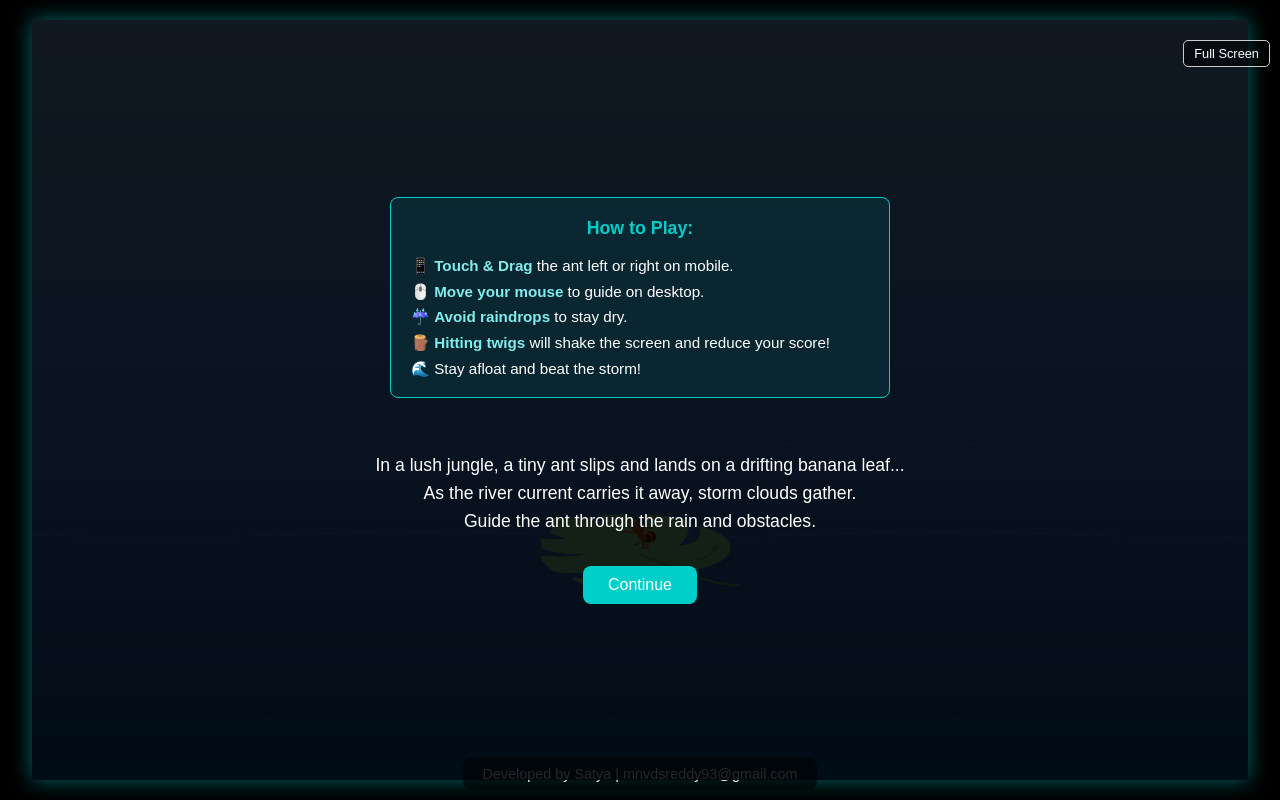
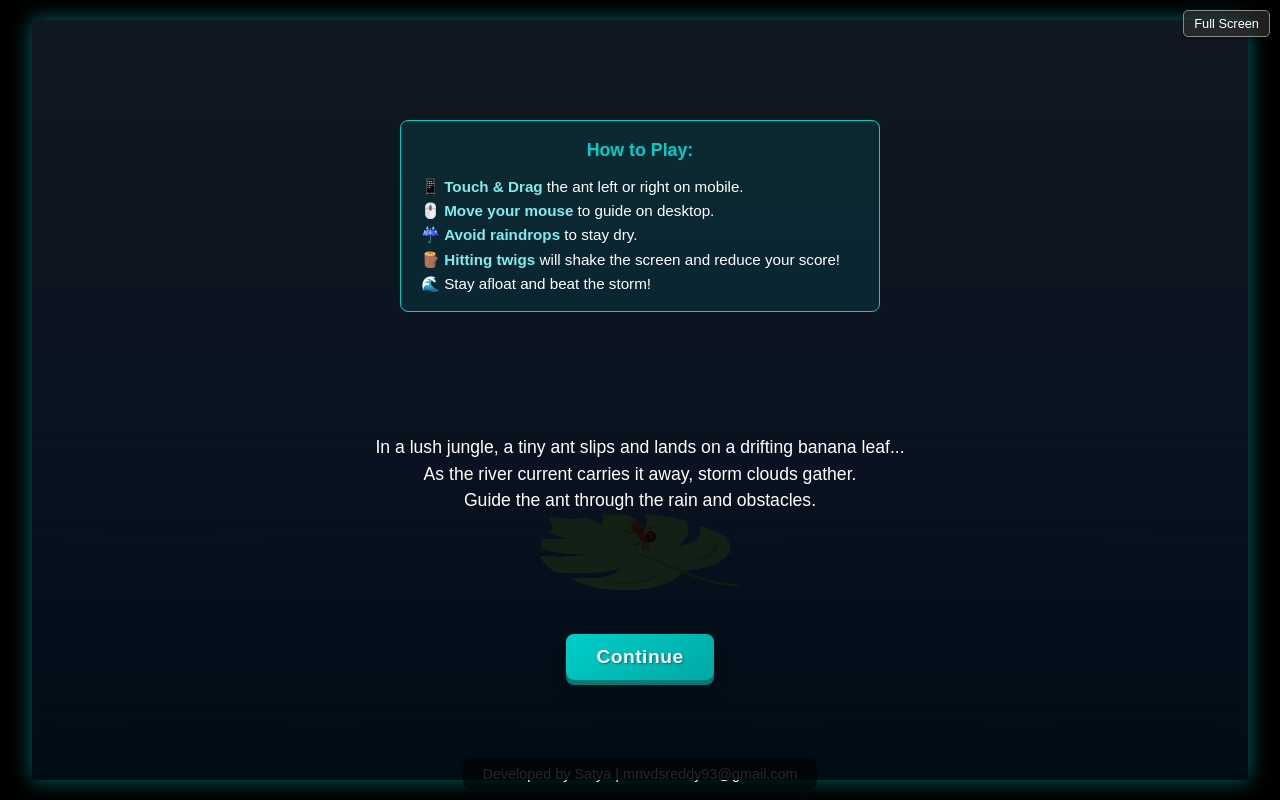
Before and after one commit to reddy5310/antventure-final-pwa, a plain HTML site: page index.html in a window 1280 px wide. Drawn offline with Linux system fonts and the light colour scheme.

Commit message:
Update index.html instructions and start button improvements

```diff
--- a/index.html
+++ b/index.html
@@ -3,7 +3,7 @@
 <head>
     <meta charset="UTF-8" />
     <meta name="viewport" content="width=device-width, initial-scale=1.0, user-scalable=no" />
-    <title>Antventure: Complete Edition (v9.1 - Instructions)</title>
+    <title>Antventure: Complete Edition (v9.2 - Buttons)</title>
     <style>
         /* Basic reset and full viewport setup */
         * { box-sizing: border-box; margin: 0; padding: 0; }
@@ -16,10 +16,9 @@
             display: flex; justify-content: center; align-items: center;
             flex-direction: column;
         }
-        /* Game container will be sized by JS */
         #gameContainer {
             position: relative; max-width: 100%; max-height: 100%;
-            box-shadow: 0 0 20px rgba(0, 206, 201, 0.5); /* User's teal glow */
+            box-shadow: 0 0 20px rgba(0, 206, 201, 0.5);
             background-color: #111; overflow: hidden;
         }
         canvas {
@@ -27,99 +26,108 @@
             image-rendering: -webkit-optimize-contrast; image-rendering: crisp-edges;
             position: absolute; top: 0; left: 0; z-index: 1;
         }
-        /* Overlays for Intro, Title, Game Over (User's Style) */
         #intro, #titleScreen, #gameOver {
             position: absolute; top: 0; left: 0; width: 100%; height: 100%;
-            display: flex; flex-direction: column; align-items: center; justify-content: center;
-            background: rgba(0,0,0,0.85); /* User's original alpha */
-            color: white; z-index: 10;
-            text-align: center; padding: 20px;
+            display: flex; flex-direction: column; align-items: center;
+            justify-content: space-evenly; background: rgba(0,0,0,0.85);
+            color: white; z-index: 10; text-align: center;
+            padding: 25px 15px; overflow-y: auto;
         }
-        /* Styling for the new Instructions Box */
+        #intro > div, #intro > button { flex-shrink: 0; }
+
         #instructions {
-            border: 1px solid #00cec9; /* Teal border */
-            background-color: rgba(0, 206, 201, 0.1); /* Faint teal background */
-            padding: 15px 20px;
-            border-radius: 8px;
-            margin-bottom: 25px; /* Space between instructions and story */
-            max-width: 500px; /* Limit width */
-            width: 80%;
-            font-size: 0.95rem;
-            line-height: 1.7;
-            text-align: left; /* Align instruction text left */
-            opacity: 0; /* Start hidden for fade-in */
-            animation: fadein 3s 0.5s forwards; /* Apply fade-in, slight delay */
+            border: 1px solid #00cec9; background-color: rgba(0, 206, 201, 0.1);
+            padding: 15px 20px; border-radius: 8px; margin-bottom: 20px;
+            max-width: 480px; width: 90%; font-size: clamp(0.85rem, 2.2vw, 0.95rem);
+            line-height: 1.6; text-align: left; opacity: 0; animation: fadein 3s 0.5s forwards;
         }
-        #instructions h3 {
-             text-align: center;
-             margin-bottom: 10px;
-             color: #00cec9; /* Teal heading */
+        #instructions h3 { text-align: center; margin-bottom: 10px; color: #00cec9; }
+        #instructions b { color: #81ecec; }
+
+        #introText {
+            font-size: clamp(0.9rem, 2.5vw, 1.1rem); white-space: pre-line;
+            width: 85%; max-width: 650px; text-align: center; opacity: 0;
+            animation: fadein 3s 1s forwards; line-height: 1.5; margin-bottom: 20px;
         }
-        #instructions b { /* Make bold text stand out */
-            color: #81ecec; /* Lighter teal for bold */
+        @keyframes fadein { from { opacity: 0; } to { opacity: 1; } }
+
+        /* --- Enhanced Button Styles --- */
+        button { /* Base style for all buttons */
+            padding: 10px 25px; font-size: 1rem;
+            border: none; border-radius: 8px; cursor: pointer;
+            color: white; transition: all 0.2s ease; /* Smooth transitions */
+            text-shadow: 1px 1px 2px rgba(0,0,0,0.4);
+        }
+        button:hover { filter: brightness(1.1); } /* General hover effect */
+
+        /* Specific styles for Intro/Title/Game Over buttons */
+        #intro button, #titleScreen button, #gameOver button {
+            background: linear-gradient(145deg, #00cec9, #00a8a3); /* Vibrant teal gradient */
+            box-shadow: 0 5px 0px #007a75, /* Base shadow */
+                        0 8px 15px rgba(0, 0, 0, 0.3); /* Softer outer shadow */
+            font-weight: bold;
+            letter-spacing: 0.5px;
+            margin-top: 25px; /* Adjusted margin */
+            padding: 12px 30px; /* Slightly larger padding */
+            font-size: clamp(1rem, 2.3vw, 1.2rem); /* Slightly larger font */
+            opacity: 0; /* Keep fade-in for intro button */
+            animation: fadein 1s 3s forwards; /* Applies only to intro button */
+        }
+        /* Ensure Title/Game Over buttons are visible immediately */
+        #titleScreen button, #gameOver button {
+            opacity: 1;
+            animation: none; /* Remove fade-in from these */
         }
 
-        #introText {
-            font-size: 1.1rem; /* User's original size */
-            white-space: pre-line; width: 80%; /* User's original width */
-            max-width: 700px; /* Max width for story */
-            text-align: center;
-            opacity: 0; /* Start hidden */
-            animation: fadein 3s 1s forwards; /* Apply fade-in, delay after instructions start */
-            line-height: 1.6;
+        #intro button:hover, #titleScreen button:hover, #gameOver button:hover {
+            background: linear-gradient(145deg, #13eaea, #00baba); /* Brighter gradient on hover */
+            box-shadow: 0 6px 0px #006864, 0 10px 20px rgba(0, 0, 0, 0.35);
+            transform: translateY(-1px); /* Slight lift */
+            filter: brightness(1.15); /* Overwrite base hover brightness */
         }
-        @keyframes fadein { from { opacity: 0; } to { opacity: 1; } }
-        button {
-            margin-top: 30px; padding: 10px 25px; /* User's original padding */
-            font-size: 1rem; /* User's original size */
-            background: #00cec9; border: none; border-radius: 8px; cursor: pointer;
-            color: white; transition: background-color 0.2s ease;
-            /* Animation for button appearance */
-            opacity: 0;
-            animation: fadein 1s 3s forwards; /* Fade in button last */
+
+        #intro button:active, #titleScreen button:active, #gameOver button:active {
+            background: linear-gradient(145deg, #00a8a3, #00cec9); /* Inverted gradient */
+            transform: translateY(3px); /* Push down */
+            box-shadow: 0 2px 0px #006864, /* Compressed shadow */
+                        0 4px 8px rgba(0, 0, 0, 0.3);
+            filter: brightness(1); /* Reset brightness */
         }
-        button:hover { background: #00a8a3; }
-        /* Zone Visuals (User's Image Overlay Method) */
-        #zoneLeft, #zoneRight {
+
+        /* --- Other Styles --- */
+        #titleScreen h1 { font-size: clamp(2rem, 6vw, 3.5rem); margin-bottom: 10px; }
+        #gameOver h2 { margin-bottom: 10px; font-size: clamp(1.5rem, 4vw, 2rem); }
+        #finalScore { margin-bottom: 20px; font-size: clamp(1.1rem, 2.5vw, 1.4rem); }
+
+        #zoneLeft, #zoneRight { /* ... no change ... */
             position: absolute; top: 0; width: 10vw; height: 100%;
             background-size: cover; background-repeat: no-repeat; z-index: 2;
             opacity: 0; transition: opacity 1s; pointer-events: none;
         }
-        #zoneLeft { left: 0; }
-        #zoneRight { right: 0; transform: scaleX(-1); }
-        #zoneLabel {
-            position: absolute; top: 15px; /* User's original position */
-            left: 50%; transform: translateX(-50%);
-            background: rgba(0,0,0,0.6); padding: 8px 20px; /* User's original padding */
-            border-radius: 10px; font-weight: bold; color: white; z-index: 3; opacity: 0;
+        #zoneLeft { left: 0; } #zoneRight { right: 0; transform: scaleX(-1); }
+        #zoneLabel { /* ... no change ... */
+            position: absolute; top: 15px; left: 50%; transform: translateX(-50%);
+            background: rgba(0,0,0,0.6); padding: 8px 20px; border-radius: 10px;
+            font-weight: bold; color: white; z-index: 3; opacity: 0;
             transition: opacity 0.5s ease-in-out; font-size: clamp(0.9rem, 2.2vw, 1.2rem);
         }
-        /* Score and Dev Info (User's Style) */
-        #scoreDisplay, #devInfo {
+        #scoreDisplay, #devInfo { /* ... no change ... */
             position: absolute; left: 50%; transform: translateX(-50%);
             background: rgba(0,0,0,0.6); color: white; padding: 8px 20px;
-            font-size: 0.9rem; /* User's original size */
-            border-radius: 10px; z-index: 3;
+            font-size: 0.9rem; border-radius: 10px; z-index: 3;
         }
-        #scoreDisplay { top: 10px; display: none; } /* User's original position */
-        #devInfo { bottom: 10px; } /* User's original position */
-        /* Game Over Specifics */
-        #gameOver h2 { margin-bottom: 10px; font-size: clamp(1.5rem, 4vw, 2rem); }
-        #finalScore { margin-bottom: 20px; font-size: clamp(1.1rem, 2.5vw, 1.4rem); }
-        /* Screen Shake (User's original keyframes) */
-        body.shake { animation: shake 0.3s; }
-        @keyframes shake {
-            0% { transform: translate(0px, 0px); } 25% { transform: translate(2px, -2px); }
-            50% { transform: translate(-2px, 2px); } 75% { transform: translate(2px, 2px); }
-            100% { transform: translate(0px, 0px); }
-        }
-         /* Optional Fullscreen Button */
-         #fullscreenButton {
+        #scoreDisplay { top: 10px; display: none; } #devInfo { bottom: 10px; }
+        body.shake { animation: shake 0.3s; } /* ... no change ... */
+        @keyframes shake { 0% { transform: translate(0px, 0px); } 25% { transform: translate(2px, -2px); } 50% { transform: translate(-2px, 2px); } 75% { transform: translate(2px, 2px); } 100% { transform: translate(0px, 0px); } }
+        #fullscreenButton { /* Style for fullscreen button */
              position: absolute; top: 10px; right: 10px; z-index: 20;
              padding: 5px 10px; font-size: 0.8rem;
-             background: rgba(0,0,0,0.5); border: 1px solid #ccc; color: white;
-             cursor: pointer; border-radius: 5px;
-         }
+             background: rgba(50,50,50,0.6); border: 1px solid #888; color: white;
+             cursor: pointer; border-radius: 5px; text-shadow: none;
+             box-shadow: 0 2px 5px rgba(0,0,0,0.3);
+        }
+         #fullscreenButton:hover { background: rgba(80,80,80,0.7); filter: brightness(1.1); }
+         #fullscreenButton:active { transform: translateY(1px); box-shadow: 0 1px 3px rgba(0,0,0,0.3); }
          .fullscreen-active #fullscreenButton { opacity: 0.5; }
     </style>
 </head>
@@ -169,6 +177,7 @@
 
 <script>
     // --- Game Setup ---
+    // ... (JavaScript remains exactly the same as the previous version) ...
     const canvas = document.getElementById("gameCanvas");
     const ctx = canvas.getContext("2d");
     const gameContainer = document.getElementById('gameContainer');
```
